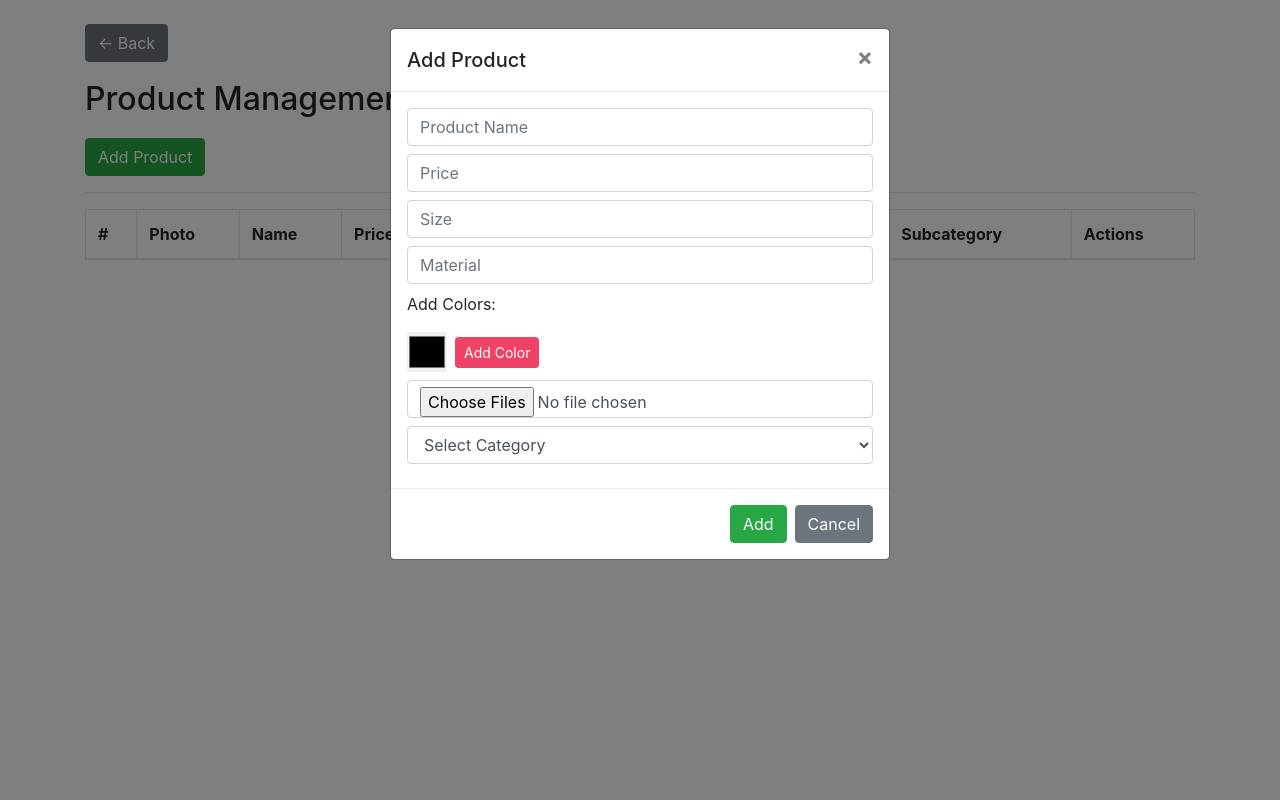
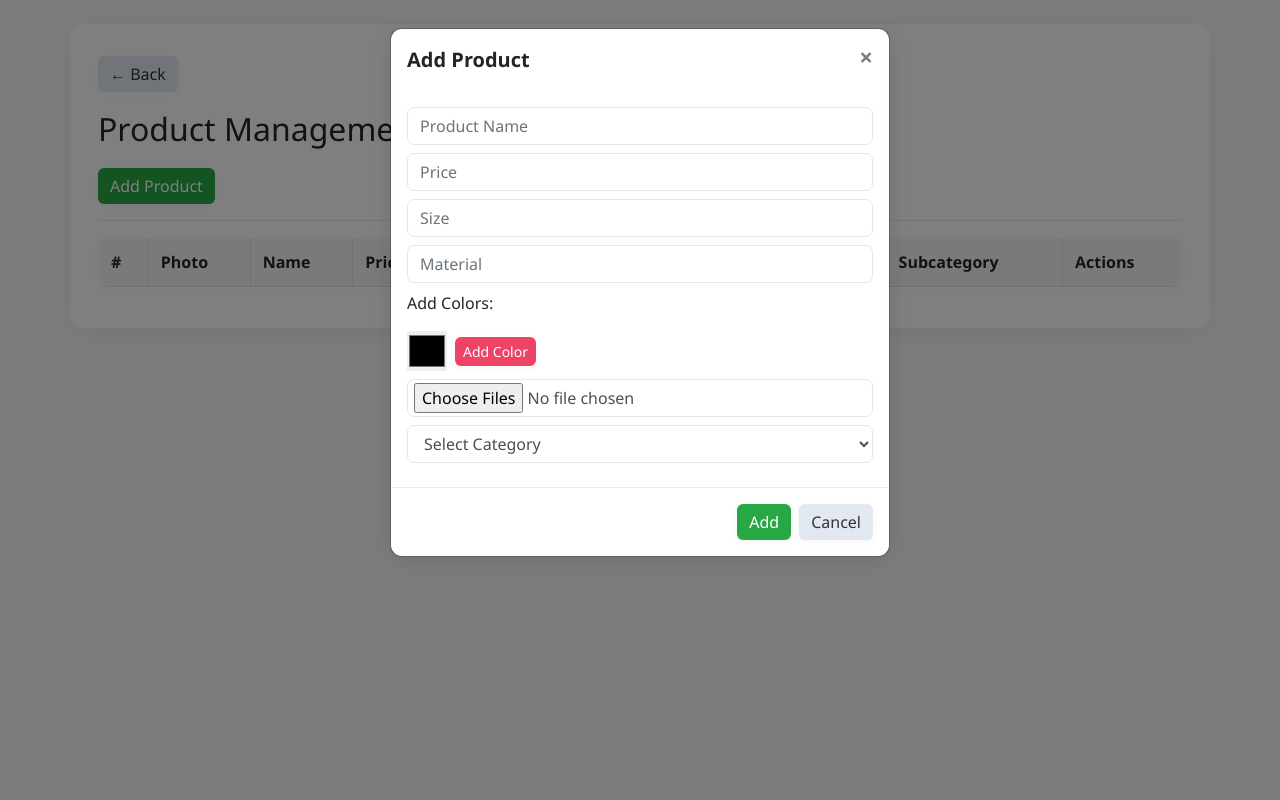
Before and after one commit to pavlikamoiani/GHM-Baby, a PHP site: page /admin/components/addProduct.php in a window 1280 px wide, after a click on "Add Product". Run offline with PHP 8.4, Linux system fonts and the light colour scheme; data that the repository does not hold is empty; some libraries are stand-ins or nearby versions.

```diff
--- a/admin/components/addCategoryAction.php
+++ b/admin/components/addCategoryAction.php
@@ -83,4 +83,3 @@ if ($_SERVER['REQUEST_METHOD'] === 'POST' && isset($_POST['add_subcategory'])) {
 	header('Location: addCategory.php');
 	exit;
 }
-?>
--- a/admin/components/addProduct.php
+++ b/admin/components/addProduct.php
@@ -30,19 +30,156 @@ while ($row = $res->fetch_assoc())
 	<title>Product Management</title>
 	<link rel="stylesheet" href="../../css/bootstrap.min.css">
 	<style>
+		body {
+			background: #f7f9fb;
+			font-family: 'Segoe UI', Arial, sans-serif;
+		}
+
+		.container {
+			background: #fff;
+			border-radius: 14px;
+			box-shadow: 0 4px 24px rgba(0, 0, 0, 0.07);
+			padding: 32px 28px 24px 28px;
+			margin-top: 40px;
+		}
+
+		.btn {
+			border-radius: 6px !important;
+			box-shadow: 0 2px 8px rgba(0, 0, 0, 0.04);
+			font-weight: 500;
+			transition: background 0.2s, color 0.2s;
+		}
+
+		.btn-success,
+		.btn-primary {
+			color: #fff !important;
+		}
+
+		.btn-success {
+			border: none;
+		}
+
+		.btn-primary {
+			border: none;
+		}
+
+		.btn-secondary {
+			background: #e2e8f0 !important;
+			color: #333 !important;
+			border: none;
+		}
+
+		.table {
+			background: #fff;
+			border-radius: 10px;
+			overflow: hidden;
+			box-shadow: 0 2px 12px rgba(0, 0, 0, 0.04);
+		}
+
+		.table th {
+			background: #f1f5f9;
+			border-bottom: 2px solid #e2e8f0;
+			font-weight: 600;
+		}
+
+		.table td,
+		.table th {
+			vertical-align: middle !important;
+			border-top: none;
+		}
+
 		.table-img {
-			width: 40px;
-			height: 40px;
+			width: 44px;
+			height: 44px;
 			object-fit: cover;
-			border-radius: 6px;
+			border-radius: 8px;
+			box-shadow: 0 1px 4px rgba(0, 0, 0, 0.07);
 		}
 
 		.icon-btn {
-			background: none;
+			background: #f1f5f9;
 			border: none;
 			cursor: pointer;
 			font-size: 1.2rem;
 			margin: 0 5px;
+			border-radius: 5px;
+			padding: 6px 10px;
+			transition: background 0.15s;
+		}
+
+		.icon-btn:hover {
+			background: #e2e8f0;
+		}
+
+		.modal-content {
+			border-radius: 12px;
+			box-shadow: 0 4px 24px rgba(0, 0, 0, 0.10);
+		}
+
+		.modal-header {
+			border-bottom: none;
+		}
+
+		.modal-title {
+			font-weight: 600;
+		}
+
+		.form-control {
+			border-radius: 7px;
+			border: 1px solid #e2e8f0;
+			box-shadow: none;
+			margin-bottom: 10px;
+		}
+
+		input[type="file"].form-control {
+			padding: 3px 6px;
+		}
+
+		hr {
+			border-top: 1px solid #e2e8f0;
+		}
+
+		ul {
+			margin-bottom: 0;
+		}
+
+		em {
+			color: #a0aec0;
+		}
+
+		@media (max-width: 700px) {
+			.container {
+				padding: 10px 2vw 10px 2vw;
+				margin-top: 10px;
+				border-radius: 7px;
+			}
+
+			.table th,
+			.table td {
+				font-size: 0.95rem;
+				padding: 6px 4px;
+			}
+
+			.btn,
+			.btn-success,
+			.btn-primary,
+			.btn-secondary {
+				font-size: 1rem !important;
+				padding: 8px 10px !important;
+				margin-bottom: 8px !important;
+				width: 100%;
+				box-sizing: border-box;
+			}
+
+			h2 {
+				font-size: 1.2rem !important;
+				margin-bottom: 12px !important;
+			}
+
+			.table-img {
+				width: 32px;
+				height: 32px;
+			}
 		}
 	</style>
 </head>
@@ -222,12 +359,12 @@ while ($row = $res->fetch_assoc())
 	<script src="../../js/bootstrap.min.js"></script>
 	<script>
 		var subcategories = <?php echo json_encode($subcategories); ?>;
-		$('#category_select').on('change', function () {
+		$('#category_select').on('change', function() {
 			var catId = $(this).val();
 			var subs = subcategories[catId] || [];
 			if (subs.length > 0) {
 				$('#subcategory_select').empty().append('<option value="">Select Subcategory</option>');
-				subs.forEach(function (sub) {
+				subs.forEach(function(sub) {
 					$('#subcategory_select').append('<option value="' + sub.id + '">' + sub.name + '</option>');
 				});
 				$('#subcategory_select').show().prop('required', true);
@@ -236,7 +373,7 @@ while ($row = $res->fetch_assoc())
 			}
 		});
 
-		$(document).on('click', '.btn-edit-product', function () {
+		$(document).on('click', '.btn-edit-product', function() {
 			var tr = $(this).closest('tr');
 			var id = tr.data('id');
 			var name = tr.data('name');
@@ -258,7 +395,7 @@ while ($row = $res->fetch_assoc())
 			try {
 				var photos = JSON.parse(photo);
 				if (Array.isArray(photos) && photos.length > 0) {
-					photos.forEach(function (p) {
+					photos.forEach(function(p) {
 						previewContainer.append('<img src="../../' + p + '" style="width:60px;height:60px;margin-right:5px;">');
 					});
 				} else {
@@ -269,7 +406,7 @@ while ($row = $res->fetch_assoc())
 			}
 
 			$('#edit_category_select').val(category).trigger('change');
-			setTimeout(function () {
+			setTimeout(function() {
 				$('#edit_subcategory_select').val(subcategory);
 			}, 100);
 
@@ -279,7 +416,7 @@ while ($row = $res->fetch_assoc())
 			$('#editProductModal').modal('show');
 		});
 
-		$('#editProductForm').on('submit', function (e) {
+		$('#editProductForm').on('submit', function(e) {
 			e.preventDefault();
 			var formData = new FormData(this);
 			$.ajax({
@@ -288,27 +425,29 @@ while ($row = $res->fetch_assoc())
 				data: formData,
 				processData: false,
 				contentType: false,
-				success: function (resp) {
+				success: function(resp) {
 					location.reload();
 				}
 			});
 		});
 
-		$(document).on('click', '.btn-delete-product', function () {
+		$(document).on('click', '.btn-delete-product', function() {
 			if (!confirm('Delete this product?')) return;
 			var id = $(this).data('id');
-			$.post('deleteProductAction.php', { id: id }, function (resp) {
+			$.post('deleteProductAction.php', {
+				id: id
+			}, function(resp) {
 				location.reload();
 			});
 		});
 
 		var subcategories = <?php echo json_encode($subcategories); ?>;
-		$('#edit_category_select').on('change', function () {
+		$('#edit_category_select').on('change', function() {
 			var catId = $(this).val();
 			var subs = subcategories[catId] || [];
 			$('#edit_subcategory_select').empty().append('<option value="">Select Subcategory</option>');
 			if (subs.length > 0) {
-				subs.forEach(function (sub) {
+				subs.forEach(function(sub) {
 					$('#edit_subcategory_select').append('<option value="' + sub.id + '">' + sub.name + '</option>');
 				});
 				$('#edit_subcategory_select').show().prop('required', true);
@@ -318,12 +457,12 @@ while ($row = $res->fetch_assoc())
 		});
 
 		var subcategoriesAdd = <?php echo json_encode($subcategories); ?>;
-		$('#category_select').on('change', function () {
+		$('#category_select').on('change', function() {
 			var catId = $(this).val();
 			var subs = subcategoriesAdd[catId] || [];
 			if (subs.length > 0) {
 				$('#subcategory_select').empty().append('<option value="">Select Subcategory</option>');
-				subs.forEach(function (sub) {
+				subs.forEach(function(sub) {
 					$('#subcategory_select').append('<option value="' + sub.id + '">' + sub.name + '</option>');
 				});
 				$('#subcategory_select').show().prop('required', true);
@@ -334,13 +473,14 @@ while ($row = $res->fetch_assoc())
 
 		// Color palette logic for add
 		let addColors = [];
-		$('#btn_add_color').on('click', function () {
+		$('#btn_add_color').on('click', function() {
 			const color = $('#color_picker_add').val();
 			if (!addColors.includes(color)) {
 				addColors.push(color);
 				renderColorPalette('add');
 			}
 		});
+
 		function renderColorPalette(type) {
 			let palette = type === 'add' ? $('#color_palette_add') : $('#color_palette_edit');
 			let colors = type === 'add' ? addColors : editColors;
@@ -360,7 +500,7 @@ while ($row = $res->fetch_assoc())
 						position: 'relative'
 					})
 					.attr('title', 'Click to remove')
-					.on('click', function () {
+					.on('click', function() {
 						if (type === 'add') {
 							addColors.splice(idx, 1);
 						} else {
@@ -391,19 +531,20 @@ while ($row = $res->fetch_assoc())
 			});
 			hiddenInput.val(JSON.stringify(colors));
 		}
-		$('form[action="addProductAction.php"]').on('submit', function () {
+		$('form[action="addProductAction.php"]').on('submit', function() {
 			$('#product_color_add').val(JSON.stringify(addColors));
 		});
 
 		// Color palette logic for edit
 		let editColors = [];
-		$('#btn_edit_color').on('click', function () {
+		$('#btn_edit_color').on('click', function() {
 			const color = $('#color_picker_edit').val();
 			if (!editColors.includes(color)) {
 				editColors.push(color);
 				renderColorPalette('edit');
 			}
 		});
+
 		function setEditColorsFromData(data) {
 			try {
 				if (data && data !== '') {
@@ -418,6 +559,7 @@ while ($row = $res->fetch_assoc())
 			}
 			renderColorPalette('edit');
 		}
+
 		function renderColorPalette(type) {
 			let palette = type === 'add' ? $('#color_palette_add') : $('#color_palette_edit');
 			let colors = type === 'add' ? addColors : editColors;
@@ -438,7 +580,7 @@ while ($row = $res->fetch_assoc())
 						position: 'relative'
 					})
 					.attr('title', 'Click to remove')
-					.on('click', function () {
+					.on('click', function() {
 						if (type === 'add') {
 							addColors.splice(idx, 1);
 						} else {
@@ -469,11 +611,11 @@ while ($row = $res->fetch_assoc())
 			});
 			hiddenInput.val(JSON.stringify(colors));
 		}
-		$('#editProductForm').on('submit', function () {
+		$('#editProductForm').on('submit', function() {
 			$('#edit_product_color').val(JSON.stringify(editColors));
 		});
 
-		$(document).on('click', '.btn-edit-product', function () {
+		$(document).on('click', '.btn-edit-product', function() {
 			var tr = $(this).closest('tr');
 			var id = tr.data('id');
 			var name = tr.data('name');
@@ -500,7 +642,7 @@ while ($row = $res->fetch_assoc())
 			try {
 				var photos = JSON.parse(photo);
 				if (Array.isArray(photos) && photos.length > 0) {
-					photos.forEach(function (p) {
+					photos.forEach(function(p) {
 						previewContainer.append('<img src="../../' + p + '" style="width:60px;height:60px;margin-right:5px;">');
 					});
 				} else {
@@ -511,7 +653,7 @@ while ($row = $res->fetch_assoc())
 			}
 
 			$('#edit_category_select').val(category).trigger('change');
-			setTimeout(function () {
+			setTimeout(function() {
 				$('#edit_subcategory_select').val(subcategory);
 			}, 100);
 			setEditColorsFromData(color);
--- a/css/style.css
+++ b/css/style.css
@@ -1307,6 +1307,10 @@ a:hover {
     height: 300px !important;
     margin-bottom: 30px;
   }
+
+  .footer-img {
+    display: none;
+  }
 }
 
 .product-item.bg-gray {
--- a/index.php
+++ b/index.php
@@ -94,7 +94,7 @@ while ($row = $res->fetch_assoc())
         foreach ($products as $prod):
           // id теперь есть сразу
           $prod_id = $prod['id'];
-          ?>
+        ?>
           <div class="col-lg-4 col-md-6 item-entry mb-4">
             <a href="product.php?id=<?= urlencode($prod_id) ?>" class="product-item md-height bg-gray d-block">
               <?php
@@ -133,7 +133,7 @@ while ($row = $res->fetch_assoc())
             while ($row = $res->fetch_assoc())
               $rated_products[] = $row;
             foreach ($rated_products as $prod):
-              ?>
+            ?>
               <div class="item">
                 <div class="item-entry">
                   <a href="product.php?id=<?= urlencode($prod['id']) ?>" class="product-item md-height bg-gray d-block">
@@ -178,7 +178,7 @@ while ($row = $res->fetch_assoc())
             <p><a href="#products" class="btn btn-black rounded-0">Shop Now</a></p>
           </div>
         </div>
-        <div class="col-md-6 order-1 align-self-end">
+        <div class="col-md-6 order-1 align-self-end footer-img">
           <img src="images/footer-image.png" alt="Image" class="img-fluid">
         </div>
       </div>
```
Also changed, not shown: admin/components/addCategory.php (+156 -15 lines), admin/dashboard.php (+82 -6 lines), databases.db, images/categories/image.png (added).
